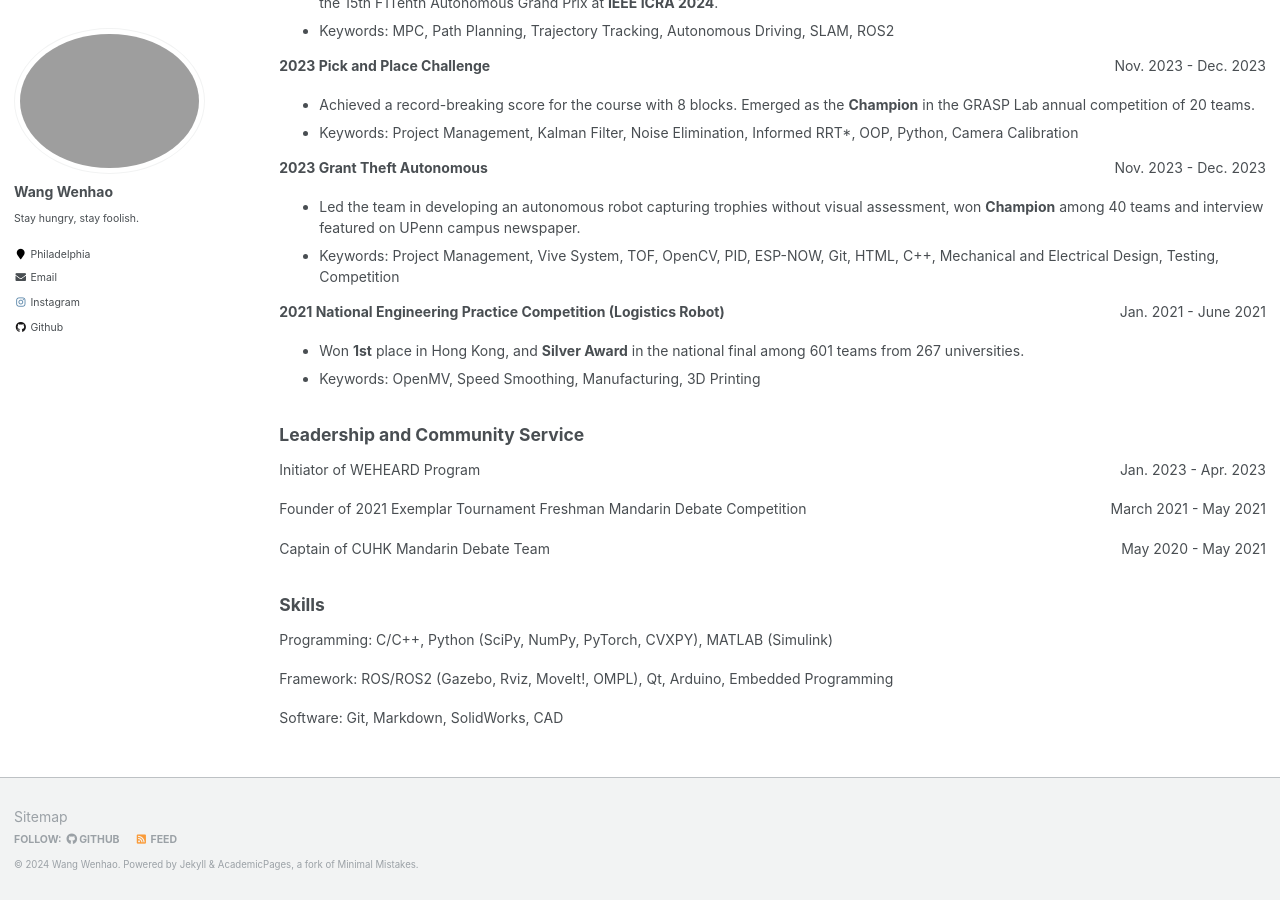
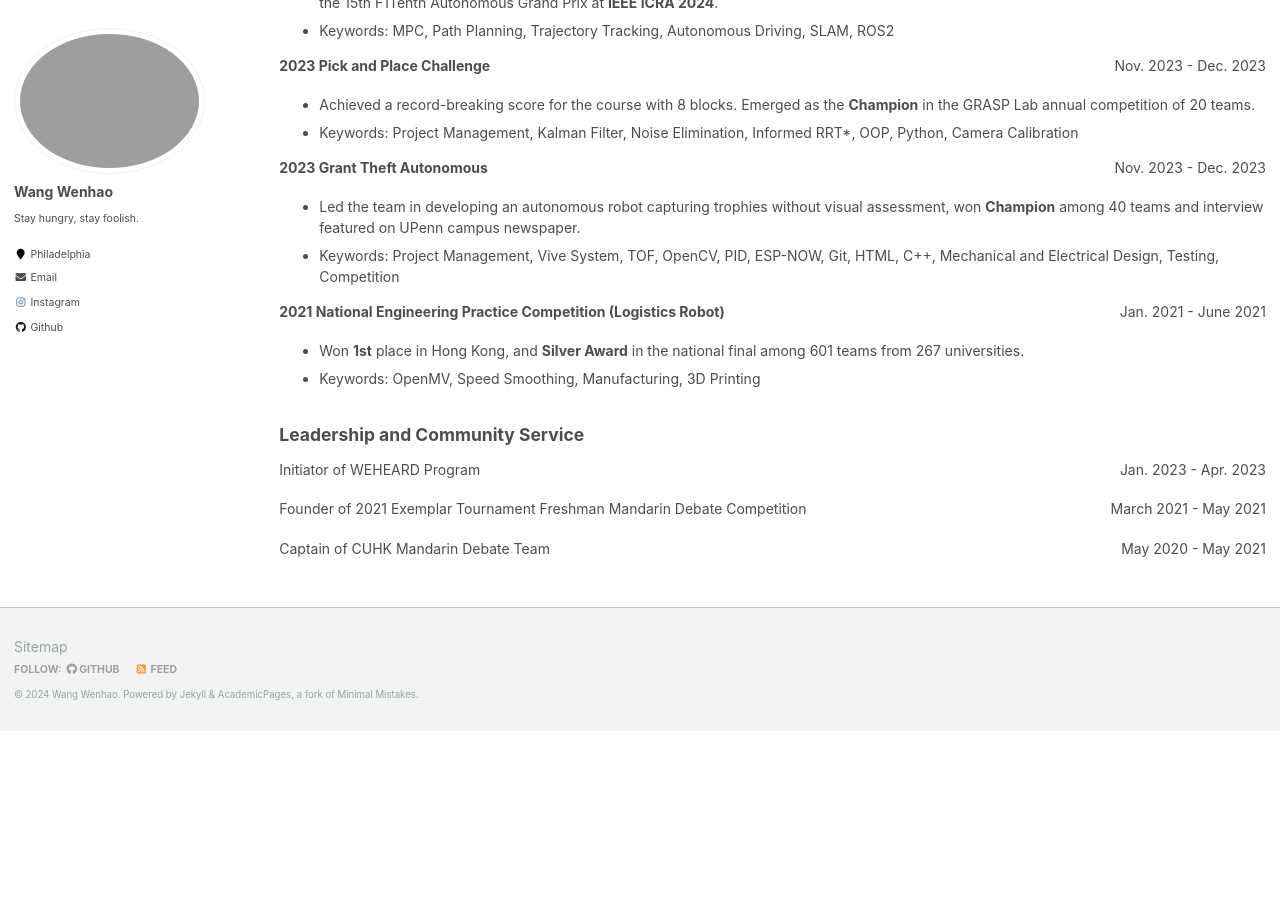
Before and after one commit to Hao-Starrr/Hao-Starrr.github.io, a Jekyll site: the page built from _pages/cv.md, in a window 1280 px wide and 900 px high, scrolled down 1364 px. Built offline with Jekyll 4.4.1, drawn with Linux system fonts in a browser that asks for light colours; after the commit the page ends 2095 px from its top, so only the background shows below that; some of the changed text lies outside the part shown.

Commit message:
Update cv.md

```diff
--- a/_pages/cv.md
+++ b/_pages/cv.md
@@ -112,11 +112,3 @@ Founder of 2021 Exemplar Tournament Freshman Mandarin Debate Competition
 
 Captain of CUHK Mandarin Debate Team
 <span style="float:right;">May 2020 - May 2021</span>
-
-## Skills
-
-Programming: C/C++, Python (SciPy, NumPy, PyTorch, CVXPY), MATLAB (Simulink)
-
-Framework: ROS/ROS2 (Gazebo, Rviz, MoveIt!, OMPL), Qt, Arduino, Embedded Programming
-
-Software: Git, Markdown, SolidWorks, CAD
```
Also changed, not shown: other parts of _pages/cv.md (+2 -2 lines).
